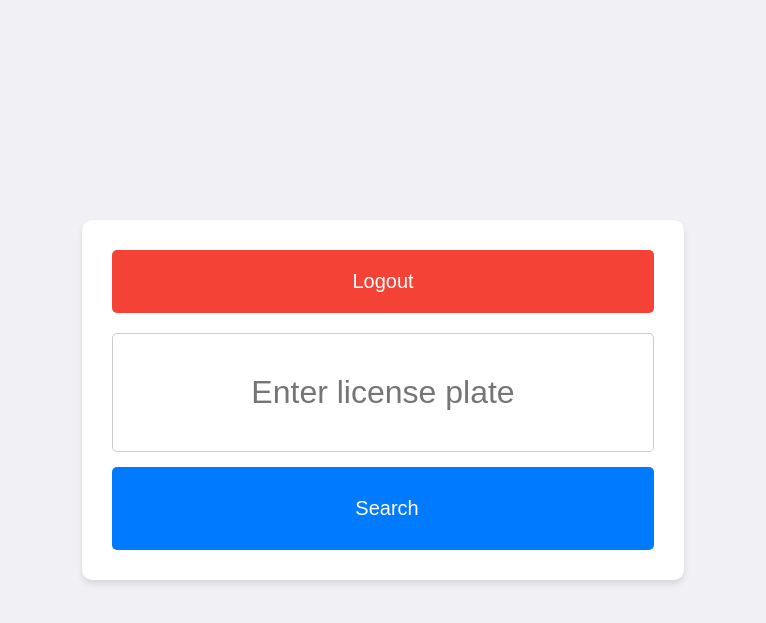
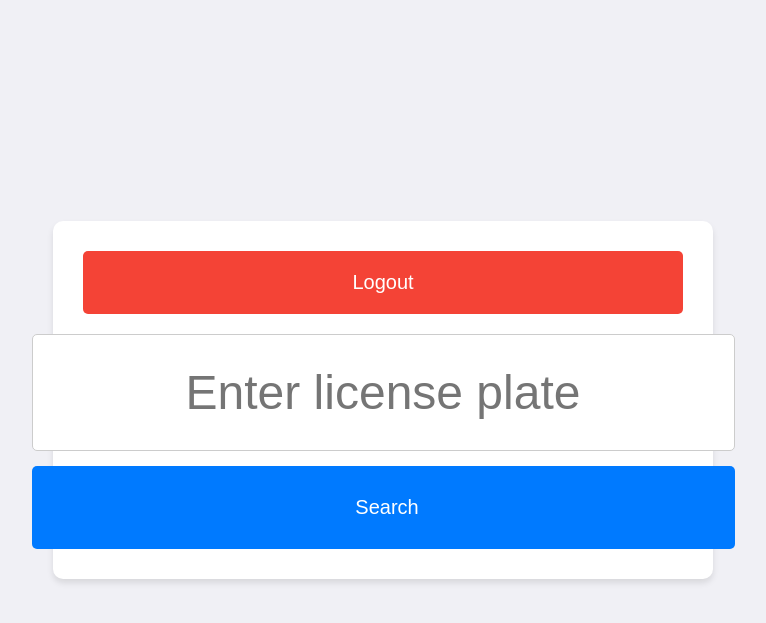
Before and after one commit to 0niiwiK/djandoWebProject, a Django app: page / in a window 1280 px wide. Shown: the top 623 px of the page, without its empty margins (257-1023 px from the left). Run offline with Django 4.2, Linux system fonts and the light colour scheme; the visitor is signed in with stand-in values (Sample User, id 1).

Commit message:
Added almost all

```diff
--- a/myproject/carapp/templates/carapp/search.html
+++ b/myproject/carapp/templates/carapp/search.html
@@ -40,11 +40,11 @@
         }
         .search-container input[type="text"] {
             width: auto;
-            padding: 40px 60px;
+            padding: 30px 40px;
             margin-bottom: 15px;
             border: 1px solid #ccc;
             border-radius: 5px;
-            font-size: 32px;
+            font-size: 48px;
             text-align: center;
             outline: none;
             transition: border-color 0.2s ease;
```
